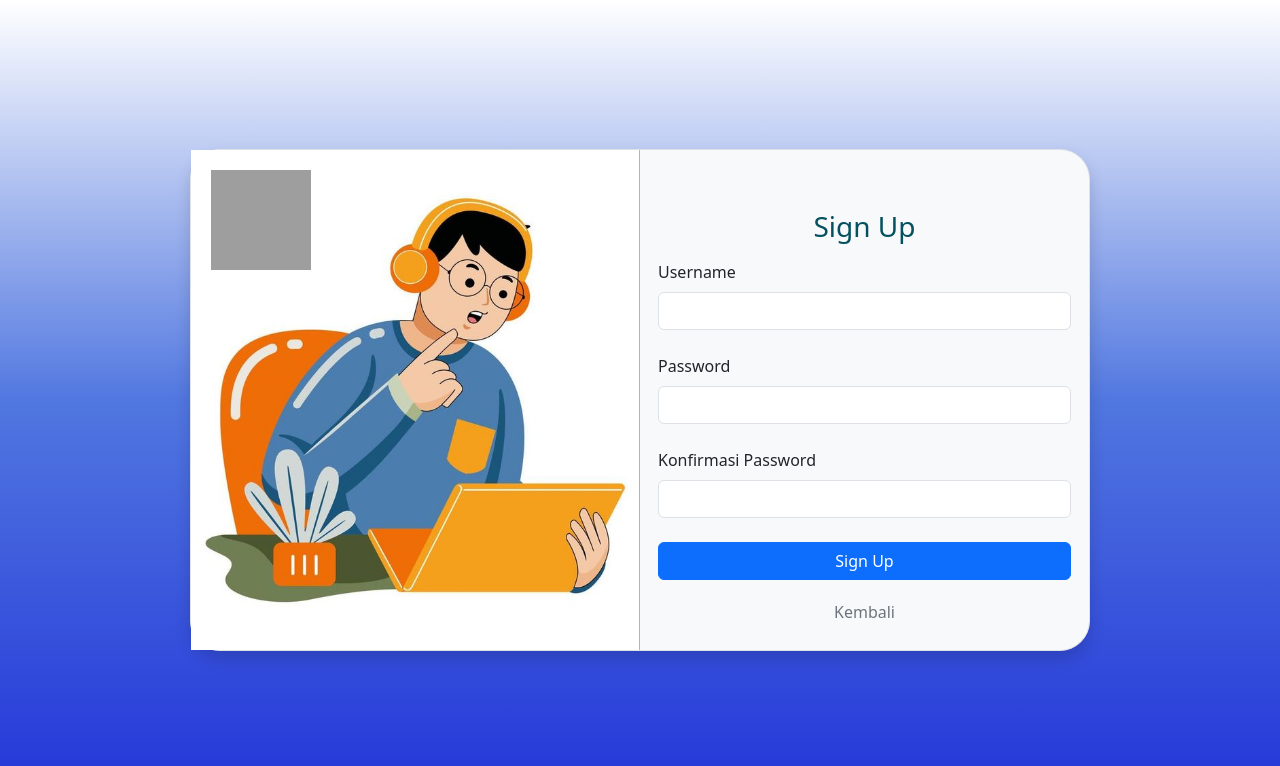
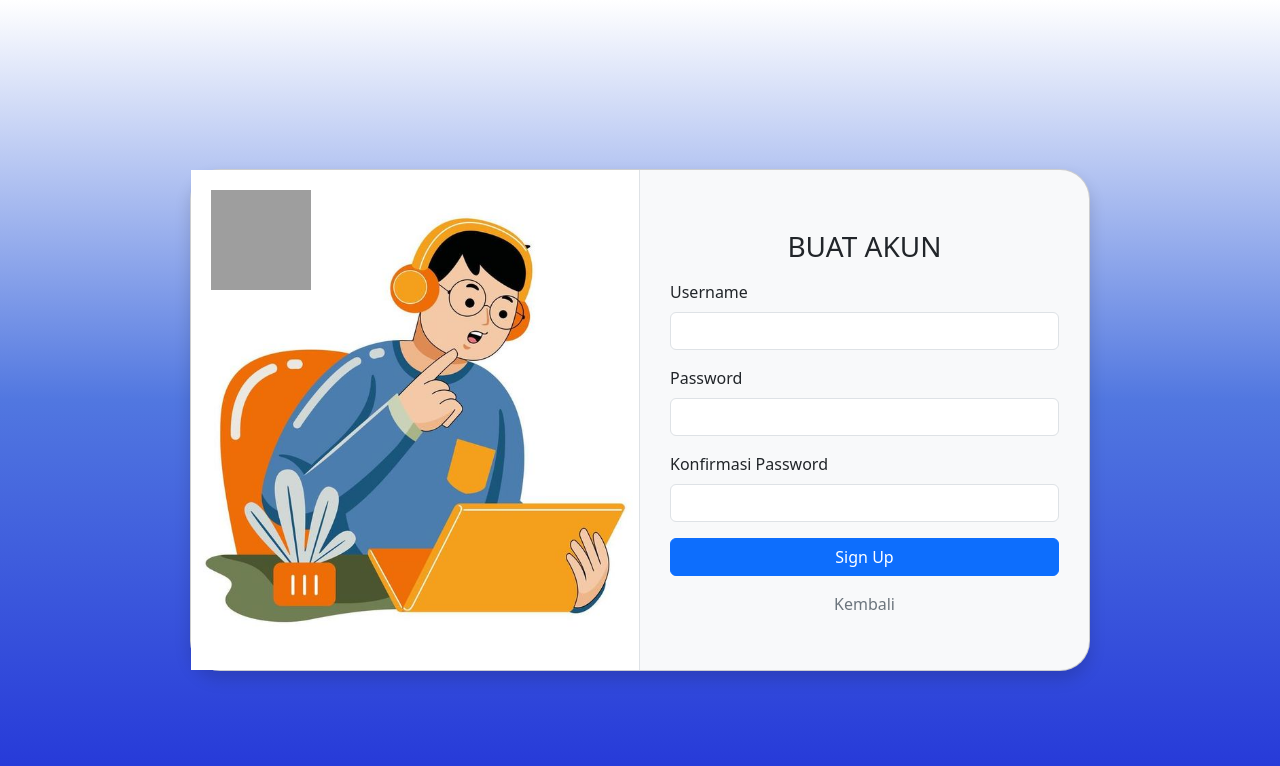
Before and after one commit to Fadiyah-Yeah/TA-WEB-DASAR, a PHP site: page /CreateAkun.php in a window 1280 px wide. Shown: the top 766 px of the page. Run offline with PHP 8.4, Linux system fonts and the light colour scheme; grey boxes are pictures that could not be loaded.

Commit message:
Update CreateAkun.php

```diff
--- a/CreateAkun.php
+++ b/CreateAkun.php
@@ -27,10 +27,10 @@ if (isset($_POST["register"])) {
 <!DOCTYPE html>
 <html lang="en">
 <head>
-    <meta charset="UTF-8">
-    <meta name="viewport" content="width=device-width, initial-scale=1.0">
-    <title>DAFTAR LOGIN</title>
-    <link href="https://cdn.jsdelivr.net/npm/bootstrap@5.3.3/dist/css/bootstrap.min.css" rel="stylesheet">
+    <meta charset="UTF-8" />
+    <meta name="viewport" content="width=device-width, initial-scale=1.0"/>
+    <title>Daftar Akun</title>
+    <link href="https://cdn.jsdelivr.net/npm/bootstrap@5.3.3/dist/css/bootstrap.min.css" rel="stylesheet" />
     <style>
         body {
             background: linear-gradient(to top, rgb(35, 53, 216), rgb(81, 119, 224), rgb(255, 255, 255));
@@ -40,123 +40,68 @@ if (isset($_POST["register"])) {
             justify-content: center;
         }
 
-    .register-card {
+        .card-custom {
             width: 900px;
             border-radius: 30px;
-        opacity: 0;
-        transition: opacity 1s ease-in-out;
+            margin-top: 40px;
         }
 
-    .register-card.show {
-        opacity: 1;
-    }
-
-    .image-section {
-        position: relative;
-    }
-
-    .logo-img {
-        position: absolute;
-        top: 20px;
-        left: 20px;
-        width: 100px;
-        height: 100px;
-        z-index: 2;
-    }
-
-    .main-img {
+        .register-image {
             width: 100%;
             height: 500px;
             object-fit: cover;
         }
 
         .form-section {
-        padding-top: 60px;
+            padding: 60px 30px 30px;
         }
 
-    .form-padding {
-        padding: 0px 30px;
-    }
-
-    .btn-submit {
-        transition: all 0.5s ease;
+        .btn-submit,
+        .btn-back {
+            transition: 0.3s;
         }
 
         .btn-submit:hover {
-        background-color: #0b5ed7;
-        transform: scale(1.05);
+            background-color: #0d6efd;
+            transform: scale(1.03);
         }
 
-    .back-link {
-        color: #6c757d;
-        transition: all 0.5s ease;
-        position: relative;
-        display: inline-block;
-    }
-
-    .back-link::after {
-        content: '';
-        position: absolute;
-        width: 0%;
-        height: 2px;
-        left: 0;
-        bottom: -2px;
-        background-color: #6c757d;
-        transition: width 0.3s ease;
-    }
-
-    .back-link:hover {
-        color: #343a40;
-        transform: translateX(-2px);
-    }
-
-    .back-link:hover::after {
-        width: 100%;
+        .btn-back:hover {
+            color: #000;
+            font-weight: bold;
         }
     </style>
 </head>
-
 <body>
     <div class="container-fluid d-flex justify-content-center">
-        <div class="card border shadow bg-body-tertiary d-flex flex-md-row flex-column register-card" id="registerCard">
-            <div class="col-md-6 border-end border-dark-subtle image-section">
-                <img src="LogoWeb.png" class="logo-img" alt="Logo">
-                <img src="DesainLogin.jpeg" class="main-img" alt="Desain Login">
+        <div class="card shadow bg-body-tertiary d-flex flex-md-row flex-column card-custom">
+            <div class="col-md-6 position-relative border-end">
+                <img src="LogoWeb.png" class="position-absolute" style="top: 20px; left: 20px; width: 100px; height: 100px;" alt="Logo" />
+                <img src="DesainLogin.jpeg" class="register-image" alt="Register" />
             </div>
 
             <form action="" method="POST" class="col-md-6 form-section">
-                <h3 class="text-center text-info-emphasis mb-3">Sign Up</h3>
-                <div class="row">
-                    <div class="form-padding">
-                        <label class="form-label" for="username">Username</label>
-                        <input type="text" class="form-control" name="username" id="username" required><br>
+                <h3 class="text-center mb-3">BUAT AKUN</h3>
+                <div class="mb-3">
+                    <label for="username" class="form-label">Username</label>
+                    <input type="text" class="form-control" name="username" id="username" required />
                 </div>
-                    <div class="form-padding">
-                        <label class="form-label" for="password">Password</label>
-                        <input type="password" class="form-control" name="password" id="password" required><br>
+                <div class="mb-3">
+                    <label for="password" class="form-label">Password</label>
+                    <input type="password" class="form-control" name="password" id="password" required />
                 </div>
-                    <div class="form-padding">
-                        <label class="form-label" for="password2">Konfirmasi Password</label>
-                        <input type="password2" class="form-control" name="password2" id="password2" required><br>
+                <div class="mb-3">
+                    <label for="password2" class="form-label">Konfirmasi Password</label>
+                    <input type="text" class="form-control" name="password2" id="password2" required />
                 </div>
-                    <div class="form-padding">
-                       <button type="submit" name="register" class="btn btn-primary w-100 btn-submit">Sign Up</button><br>
+                <div class="mb-3">
+                    <button type="submit" name="register" class="btn btn-primary w-100 btn-submit">Sign Up</button>
                 </div>
-                    <div class="text-center" style="padding-top: 20px;">
-                        <a href="LoginAkun.php" class="text-decoration-none back-link">Kembali</a>
-                    </div>
+                <div class="text-center">
+                    <a href="LoginAkun.php" class="text-decoration-none text-secondary btn-back">Kembali</a>
                 </div>
             </form>
         </div>
     </div>
-
-    <script src="https://cdn.jsdelivr.net/npm/bootstrap@5.3.3/dist/js/bootstrap.bundle.min.js"></script>
-
-    <script>
-        window.addEventListener("DOMContentLoaded", () => {
-            const card = document.getElementById("registerCard");
-            card.classList.add("show");
-        });
-    </script>
 </body>
 </html>
```
Lines whose indentation alone changed are shown as unchanged.
